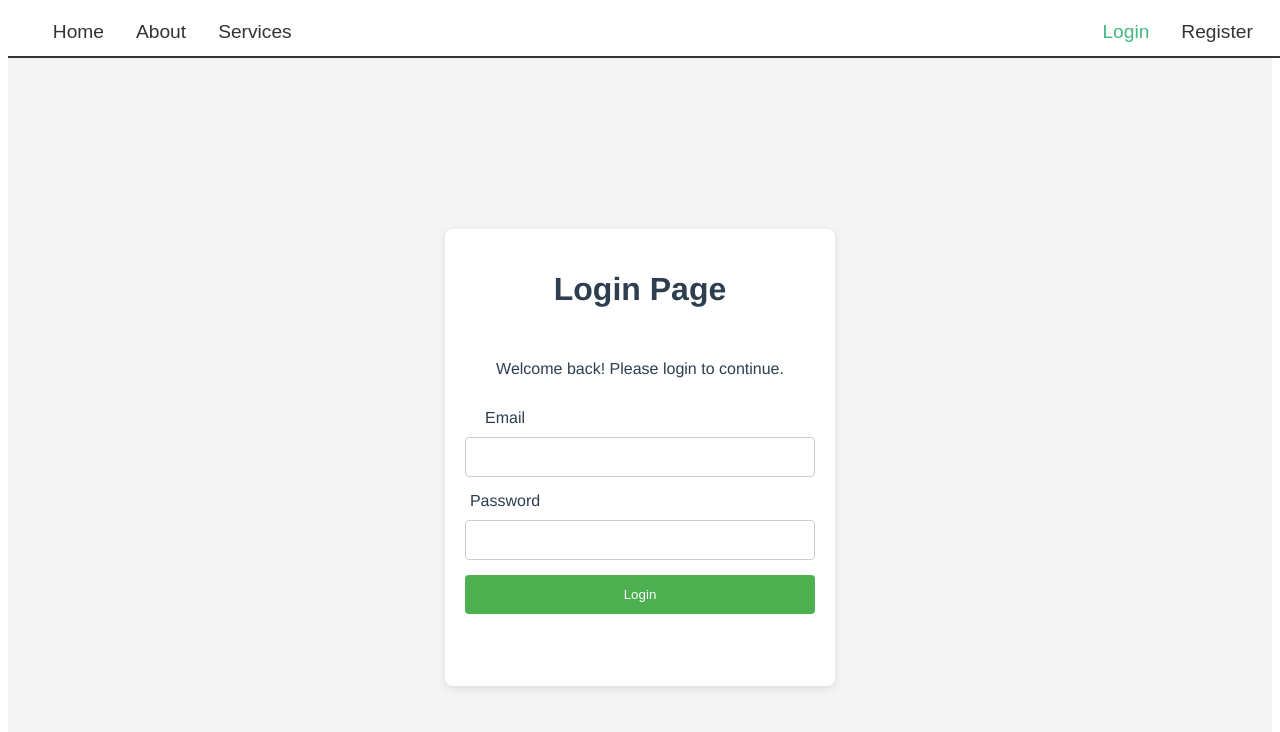
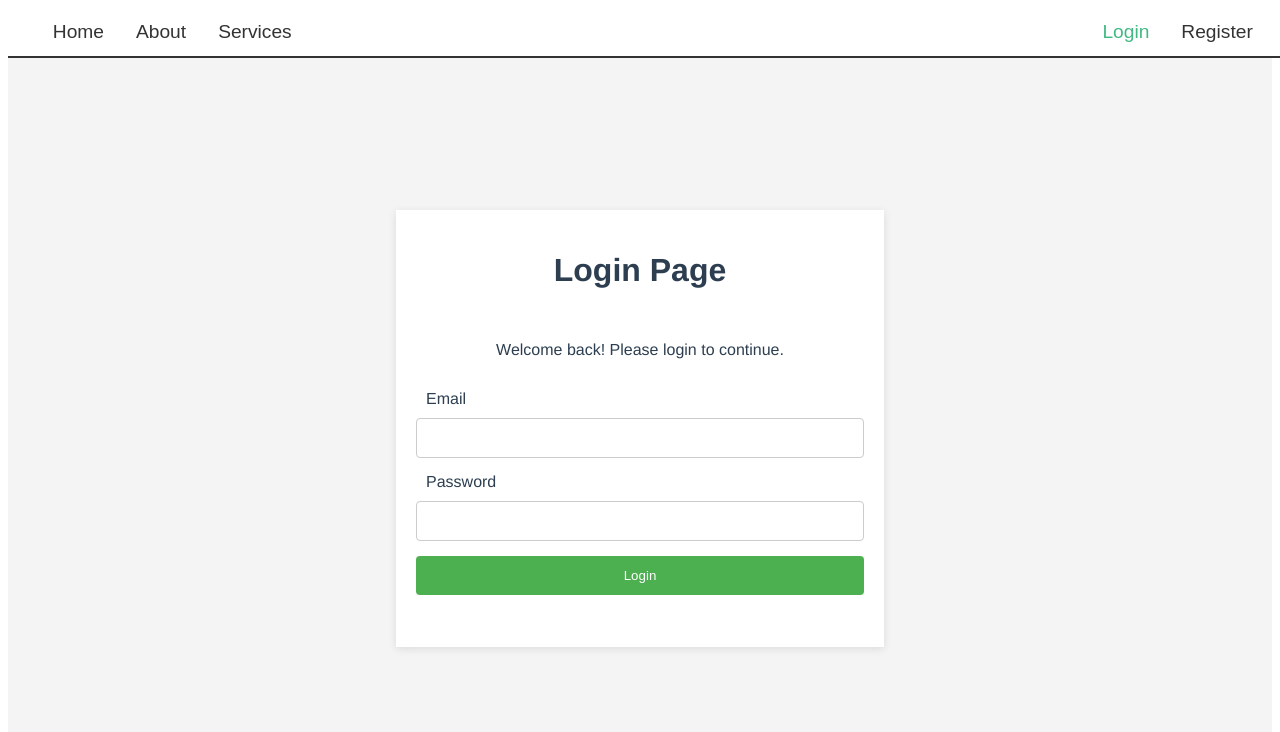
Before and after one commit to shefoss/Vue-js, a Vue app: page /#/login in a window 1280 px wide. Shown: the top 732 px of the page. Built offline with nearby package versions, Linux system fonts and the light colour scheme.

Commit message:
create custom directives

```diff
--- a/src/main.js
+++ b/src/main.js
@@ -2,4 +2,13 @@ import { createApp } from "vue";
 import App from "./App.vue";
 import router from "./router";
 
-createApp(App).use(router).mount("#app");
+const vueApp = createApp(App);
+vueApp.use(router).mount("#app");
+
+vueApp.directive("fontWeight", (el, order) => {
+  el.style.fontWeight = order.value || "bold";
+});
+
+vueApp.directive("changeColor", (el, order) => {
+  el.style.color = order.value;
+});
--- a/src/views/MyAbout.vue
+++ b/src/views/MyAbout.vue
@@ -1,25 +1,25 @@
 <template>
   <div>
-    <h1>About us</h1>
-    <p>
-      Lorem ipsum dolor sit amet consectetur adipisicing elit. Odit perspiciatis
-      voluptatem eligendi dolorem tempora pariatur culpa voluptatibus aliquam ab
-      inventore molestias, consequuntur laudantium doloribus magnam! Dolore
-      voluptatibus blanditiis harum corrupti.
-    </p>
-    <Mychilds :st="students" />
+    <div class="container" v-containerWidth="80">
+      <h1>About us</h1>
+      <p v-fontWeight="bold" v-changeColor="'blue'">
+        // Custom directives Lorem ipsum dolor sit amet consectetur adipisicing
+        elit. Odit perspiciatis voluptatem eligendi dolorem tempora pariatur
+        culpa voluptatibus aliquam ab inventore molestias, consequuntur
+        laudantium doloribus magnam! Dolore voluptatibus blanditiis harum
+        corrupti.
+      </p>
+    </div>
   </div>
 </template>
 <script>
-import Mychilds from "@/components/MyStudents.vue";
 export default {
-  components: {
-    Mychilds,
-  },
-  data() {
-    return {
-      students: ["Sherif", "Ashraf", "Hamza"],
-    };
+  component: {},
+  directives: {
+    containerWidth(el, order) {
+      el.style.maxWidth = order.value + "%";
+      (el.style.marginRight = "auto"), (el.style.marginLeft = "auto");
+    },
   },
 };
 </script>
--- a/src/views/SignUp.vue
+++ b/src/views/SignUp.vue
@@ -1,3 +1,109 @@
 <template>
-  <div class="container"></div>
+  <div class="login-container">
+    <form class="login-form">
+      <h1>Sign Up</h1>
+      <p>You are welcome to our website</p>
+      <div class="form-row">
+        <div class="input-group">
+          <label for="firstName">First Name</label>
+          <input type="text" id="firstName" />
+        </div>
+        <div class="input-group">
+          <label for="lastName">Last Name</label>
+          <input type="text" id="lastName" />
+        </div>
+      </div>
+      <div class="form-row">
+        <div class="input-group">
+          <label for="email">Email</label>
+          <input type="email" id="email" />
+        </div>
+      </div>
+      <div class="form-row">
+        <div class="input-group">
+          <label for="password">Password</label>
+          <input type="password" id="password" />
+        </div>
+        <div class="input-group">
+          <label for="athPass">Confirm Password</label>
+          <input type="password" id="athPass" />
+        </div>
+      </div>
+      <button type="submit">Login</button>
+    </form>
+  </div>
 </template>
+
+<style scoped>
+.login-container {
+  display: flex;
+  justify-content: center;
+  align-items: center;
+  min-height: 100vh;
+  background-color: #f4f4f4;
+  flex-direction: column;
+}
+
+.login-form {
+  display: flex;
+  flex-direction: column;
+  width: 28rem;
+  gap: 15px;
+  padding: 20px;
+  background-color: white;
+  box-shadow: 0 2px 8px rgba(0, 0, 0, 0.1);
+  overflow-y: auto;
+  top: -29px;
+  position: relative;
+  padding-bottom: 30px;
+}
+
+.form-row {
+  display: flex;
+  gap: 15px;
+}
+
+.input-group {
+  display: flex;
+  flex-direction: column;
+  gap: 10px;
+  width: 100%;
+}
+
+label {
+  font-size: 16px;
+  display: flex;
+  left: 10px;
+  position: relative;
+}
+
+input {
+  padding: 10px;
+  font-size: 16px;
+  border: 1px solid #ccc;
+  border-radius: 4px;
+}
+
+button {
+  padding: 12px;
+  background-color: #4caf50;
+  color: white;
+  border: none;
+  border-radius: 4px;
+  cursor: pointer;
+}
+
+button:hover {
+  background-color: #45a049;
+}
+@media (max-width: 400px) {
+  .login-form {
+    width: 100%;
+    height: auto;
+  }
+
+  .form-row {
+    flex-direction: column;
+  }
+}
+</style>
--- a/src/views/loginPage.vue
+++ b/src/views/loginPage.vue
@@ -24,20 +24,21 @@
   min-height: 100vh;
   background-color: #f4f4f4;
   flex-direction: column;
-  /* background-image: url("https://images.freeimages.com/slides/4f53a54c6e114a76a99b9df9573a8259.webp"); */
 }
 
 .login-form {
   display: flex;
   flex-direction: column;
-  width: 350px;
+  width: 28rem;
   height: 417px;
   gap: 15px;
   padding: 20px;
   background-color: white;
-  border-radius: 8px;
   box-shadow: 0 2px 8px rgba(0, 0, 0, 0.1);
   overflow-y: auto;
+  top: -29px;
+  position: relative;
+  padding-bottom: 0px;
 }
 
 .form-row {
@@ -48,7 +49,9 @@
 
 label {
   font-size: 16px;
-  width: 80px;
+  display: flex;
+  left: 10px;
+  position: relative;
 }
 
 input {
```
